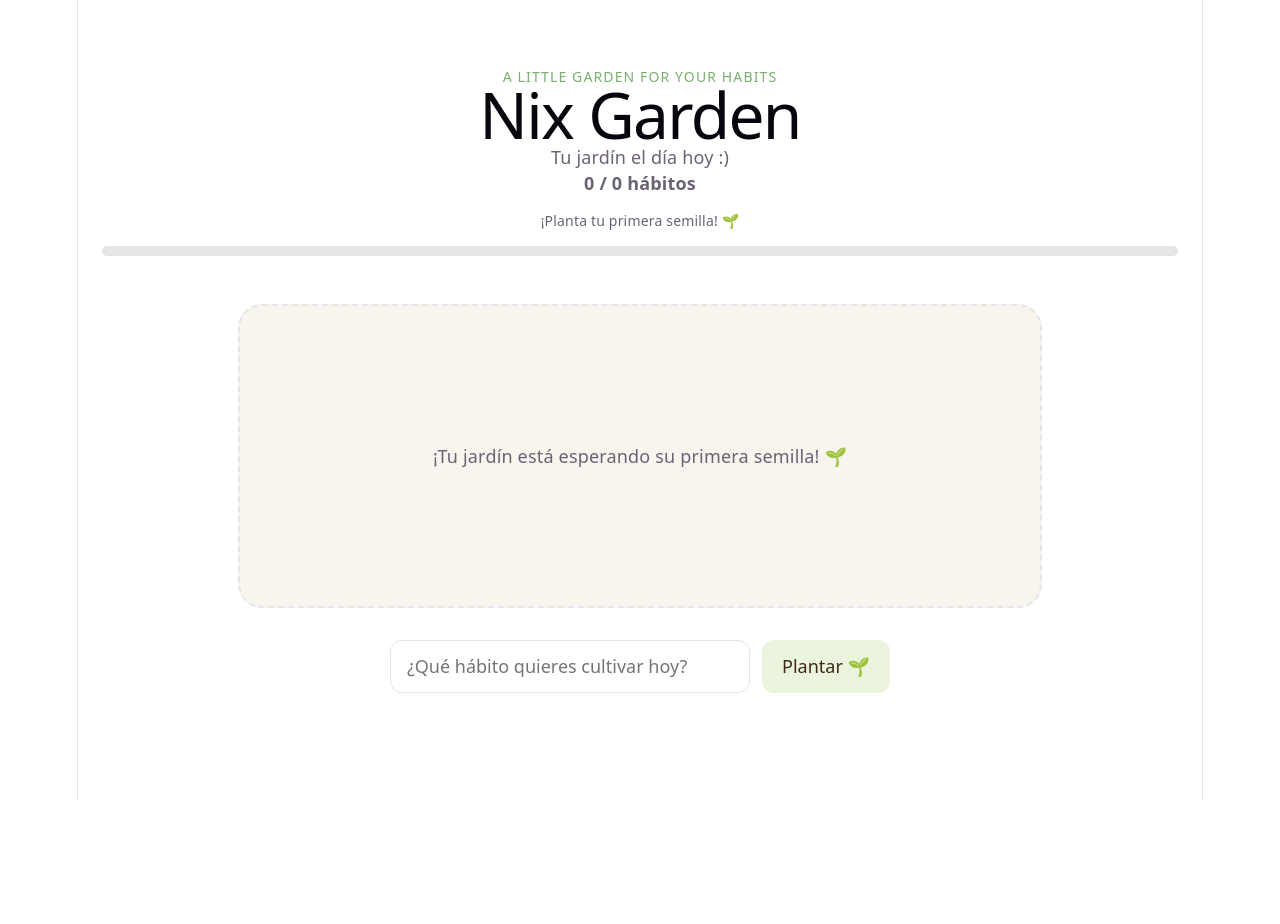
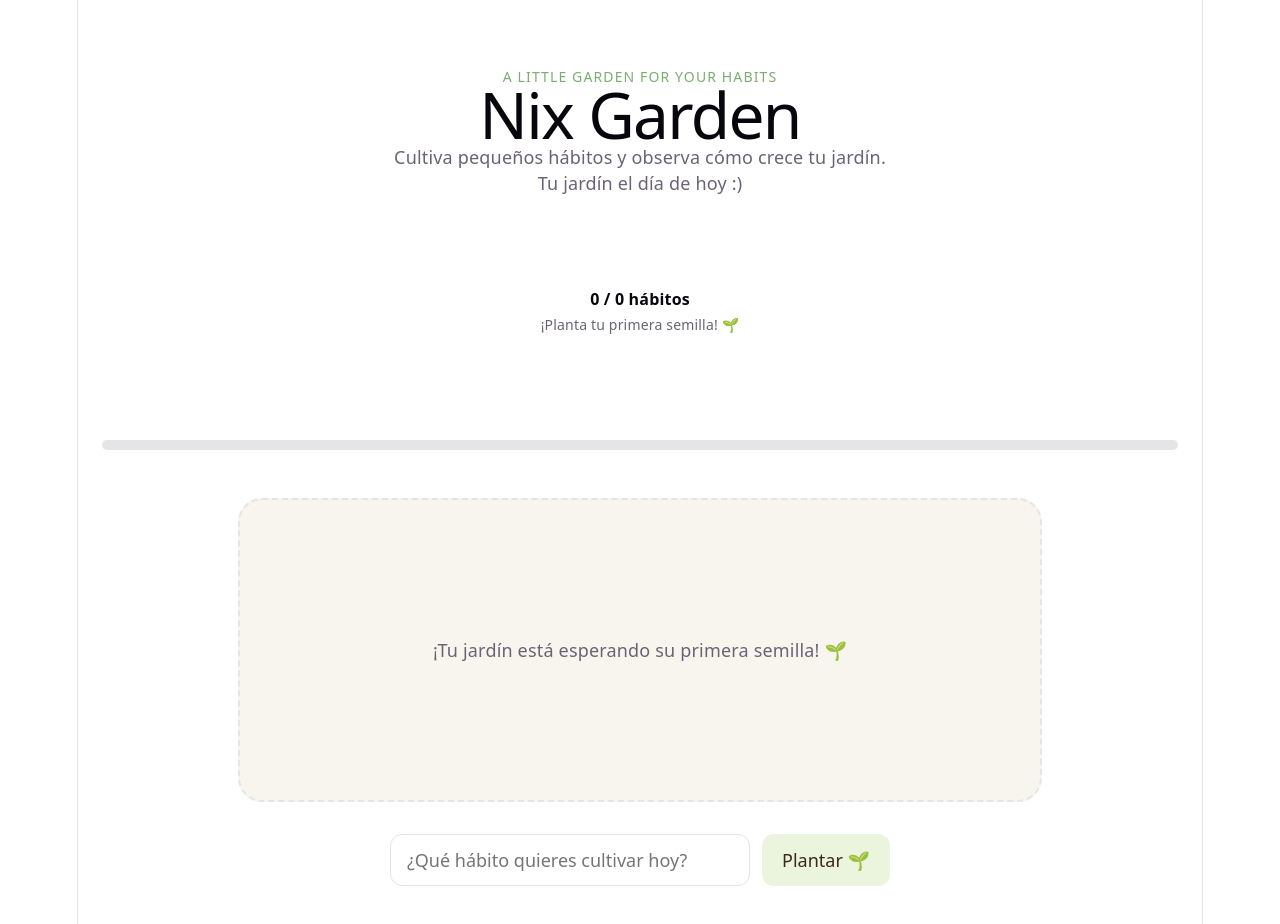
Before and after one commit to valferreiro/nix-garden, a React (Vite) app in the folder frontend/: page / in a window 1280 px wide. Shown: the top 924 px of the page. Before the commit the page ends 800 px from the top, so only its background shows below. Built offline with nearby package versions, Linux system fonts and the light colour scheme.

Commit message:
feat: add real habit streaks

```diff
--- a/frontend/package.json
+++ b/frontend/package.json
@@ -7,6 +7,7 @@
     "dev": "vite",
     "build": "tsc -b && vite build",
     "lint": "oxlint",
+    "test": "vitest",
     "preview": "vite preview"
   },
   "dependencies": {
@@ -20,6 +21,7 @@
     "@vitejs/plugin-react": "^6.1.0",
     "oxlint": "^1.79.0",
     "typescript": "~6.0.2",
-    "vite": "^8.2.2"
+    "vite": "^8.2.2",
+    "vitest": "^5.0.0"
   }
 }
--- a/frontend/src/App.tsx
+++ b/frontend/src/App.tsx
@@ -1,57 +1,110 @@
 import { useEffect, useState } from 'react'
 import './App.css'
 import PlantCard from './components/PlantCard'
+import { calculateStreak } from './utils/streak'
 
 type Habit = {
   id: number
   name: string
-  completed: boolean
-  streak: number
+  completions: string[]
+}
+
+const getToday = () => {
+  const today = new Date()
+
+  const year = today.getFullYear()
+  const month = String(today.getMonth() + 1).padStart(2, '0')
+  const day = String(today.getDate()).padStart(2, '0')
+
+  return `${year}-${month}-${day}`
+}
+
+const getPlant = (streak: number) => {
+  if (streak >= 7) {
+    return {
+      emoji: '✨',
+      stage: 'flower',
+    }
+  }
+
+  if (streak >= 3) {
+    return {
+      emoji: '🌷',
+      stage: 'bloom',
+    }
+  }
+
+  if (streak >= 1) {
+    return {
+      emoji: '🌿',
+      stage: 'sprout',
+    }
+  }
+
+  return {
+    emoji: '🌱',
+    stage: 'seed',
+  }
 }
 
 function App() {
   const [habits, setHabits] = useState<Habit[]>(() => {
-  const savedHabits = localStorage.getItem("nix-garden-items")
+    const savedHabits = localStorage.getItem('nix-garden-items')
 
     if (!savedHabits) {
       return []
     }
 
-  return JSON.parse(savedHabits)
+    const parsedHabits = JSON.parse(savedHabits)
+
+    return parsedHabits.map((habit: Habit & {
+      completed?: boolean
+      streak?: number
+    }) => ({
+      id: habit.id,
+      name: habit.name,
+      completions: habit.completions ?? [],
+    }))
   })
 
   const [habitName, setHabitName] = useState('')
 
   useEffect(() => {
     localStorage.setItem(
-      "nix-garden-items",
-      JSON.stringify(habits)
+      'nix-garden-items',
+      JSON.stringify(habits),
     )
   }, [habits])
 
+  const today = getToday()
+
   const toggleHabit = (habitId: number) => {
     setHabits((currentHabits) =>
-    currentHabits.map((habit) =>
-      habit.id === habitId
-        ? {
+      currentHabits.map((habit) => {
+        if (habit.id !== habitId) {
+          return habit
+        }
+
+        const completedToday = habit.completions.includes(today)
+
+        return {
           ...habit,
-            completed: !habit.completed,
-            streak: habit.completed
-              ? Math.max(0, habit.streak - 1)
-              : habit.streak + 1,
+          completions: completedToday
+            ? habit.completions.filter((date) => date !== today)
+            : [...habit.completions, today],
         }
-        : habit,
-    ),
+      }),
     )
   }
 
   const deleteHabit = (habitId: number) => {
     setHabits((currentHabits) =>
-  currentHabits.filter((habit) => habit.id !== habitId))
+      currentHabits.filter((habit) => habit.id !== habitId),
+    )
   }
 
   const completeHabits = habits.filter(
-  (habit) => habit.completed
+    (habit) => habit.completions.includes(today),
   ).length
 
   const progress =
@@ -61,62 +114,36 @@ const progress =
 
   const getGardenMessage = () => {
     if (habits.length === 0) {
-    return "¡Planta tu primera semilla! 🌱"
+      return '¡Planta tu primera semilla! 🌱'
     }
 
     if (completeHabits === habits.length) {
-    return "¡Tu jardín está floreciendo! 🌷✨"
+      return '¡Tu jardín está floreciendo! 🌷✨'
     }
 
     if (completeHabits > 0) {
-    return "¡Sigue cultivando! 🪴"
+      return '¡Sigue cultivando! 🪴'
     }
 
-  return "Las plantas esperan un poco de tu cariño 🧚🏻‍♀️"
-}
-
-const getPlant = (streak: number) => {
-  if (streak >= 7) {
-    return {
-      emoji: "✨",
-      stage: "flower",
-    }
-  }
-
-  if (streak >= 3) {
-    return {
-      emoji: "🌷",
-      stage: "bloom",
-    }
-  }
-
-  if (streak >= 1) {
-    return {
-      emoji: "🌿",
-      stage: "sprout",
-    }
-  }
-
-  return {
-    emoji: "🌱",
-    stage: "seed",
-  }
+    return 'Las plantas esperan un poco de tu cariño 🧚🏻‍♀️'
   }
 
   return (
     <main className="garden">
       <header className="garden-header">
-        <p className="garden-kicker">A little garden for your habits</p>
+        <p className="garden-kicker">
+          A little garden for your habits
+        </p>
 
         <h1>Nix Garden</h1>
 
         <p className="garden-description">
-
+          Cultiva pequeños hábitos y observa cómo crece tu jardín.
         </p>
       </header>
 
-      <div className='"garden-progress'>
-        <p>Tu jardín el día hoy :)</p>
+      <div className="garden-progress">
+        <p>Tu jardín el día de hoy :)</p>
 
         <strong>
           {completeHabits} / {habits.length} hábitos
@@ -134,7 +161,10 @@ const getPlant = (streak: number) => {
         />
       </div>
 
-      <section className="garden-space" aria-label="Tu jardín">
+      <section
+        className="garden-space"
+        aria-label="Tu jardín"
+      >
         {habits.length === 0 ? (
           <p className="empty-garden">
             ¡Tu jardín está esperando su primera semilla! 🌱
@@ -142,13 +172,15 @@ const getPlant = (streak: number) => {
         ) : (
           <div className="plants">
             {habits.map((habit) => {
-              const plant = getPlant(habit.streak)
+              const streak = calculateStreak(habit.completions)
+              const plant = getPlant(streak)
 
               return (
                 <PlantCard
                   key={habit.id}
                   habit={habit}
                   plant={plant}
+                  streak={streak}
                   onToggle={toggleHabit}
                   onDelete={deleteHabit}
                 />
@@ -159,8 +191,8 @@ const getPlant = (streak: number) => {
       </section>
 
       <form
-        className='habit-form'
-        onSubmit = {(event) => {
+        className="habit-form"
+        onSubmit={(event) => {
           event.preventDefault()
 
           if (!habitName.trim()) {
@@ -172,8 +204,7 @@ const getPlant = (streak: number) => {
             {
               id: Date.now(),
               name: habitName.trim(),
-              completed: false,
-              streak: 0
+              completions: [],
             },
           ])
 
@@ -188,7 +219,10 @@ const getPlant = (streak: number) => {
           aria-label="Nombre del hábito"
         />
 
-          <button type="submit" className="plant-button">
+        <button
+          type="submit"
+          className="plant-button"
+        >
           Plantar 🌱
         </button>
       </form>
--- a/frontend/src/components/PlantCard.tsx
+++ b/frontend/src/components/PlantCard.tsx
@@ -3,8 +3,7 @@ import { useState } from 'react'
 type Habit = {
   id: number
   name: string
-    completed: boolean
-    streak: number
+  completions: string[]
 }
 
 type Plant = {
@@ -15,6 +14,7 @@ type Plant = {
 type PlantCardProps = {
   habit: Habit
   plant: Plant
+  streak: number
   onToggle: (habitId: number) => void
   onDelete: (habitId: number) => void
 }
@@ -22,15 +22,26 @@ type PlantCardProps = {
 function PlantCard({
   habit,
   plant,
+  streak,
   onToggle,
   onDelete,
 }: PlantCardProps) {
+  const [isGrowing, setIsGrowing] = useState(false)
 
-    const [isGrowing, setIsGrowing] = useState(false)
+  const today = new Date()
+
+  const year = today.getFullYear()
+  const month = String(today.getMonth() + 1).padStart(2, '0')
+  const day = String(today.getDate()).padStart(2, '0')
+
+  const todayString = `${year}-${month}-${day}`
+
+  const completedToday = habit.completions.includes(todayString)
+
   const handleToggle = () => {
     onToggle(habit.id)
 
-        if (!habit.completed) {
+    if (!completedToday) {
       setIsGrowing(true)
 
       setTimeout(() => {
@@ -42,26 +53,29 @@ function PlantCard({
   return (
     <div
       className={`plant-card ${
-                habit.completed ? 'completed' : ''
+        completedToday ? 'completed' : ''
       } ${isGrowing ? 'growing' : ''}`}
     >
       <button
         type="button"
         className="plant-action"
         onClick={handleToggle}
+        aria-label={`Completar hábito ${habit.name}`}
       >
         <span className={`plant ${plant.stage}`}>
           {plant.emoji}
         </span>
       </button>
 
-            <span className="plant-name">{habit.name}</span>
+      <span className="plant-name">
+        {habit.name}
+      </span>
 
       <span className="plant-streak">
-            {habit.streak === 0
+        {streak === 0
           ? 'Nueva semilla'
-                : `${habit.streak} ${
-                    habit.streak === 1 ? 'día' : 'días'
+          : `${streak} ${
+              streak === 1 ? 'día' : 'días'
             }`}
       </span>
 
@@ -75,4 +89,5 @@ function PlantCard({
     </div>
   )
 }
+
 export default PlantCard
--- /dev/null
+++ b/frontend/src/utils/streak.ts
@@ -0,0 +1,52 @@
+export const calculateStreak = (
+  completions: string[],
+  referenceDate = new Date(),
+) => {
+  if (completions.length === 0) {
+    return 0
+  }
+
+  const completedDates = new Set(completions)
+
+  const formatDate = (date: Date) => {
+    const year = date.getFullYear()
+    const month = String(date.getMonth() + 1).padStart(2, '0')
+    const day = String(date.getDate()).padStart(2, '0')
+
+    return `${year}-${month}-${day}`
+  }
+
+  const today = new Date(
+    referenceDate.getFullYear(),
+    referenceDate.getMonth(),
+    referenceDate.getDate(),
+  )
+
+  const todayString = formatDate(today)
+
+  const yesterday = new Date(today)
+  yesterday.setDate(yesterday.getDate() - 1)
+
+  const yesterdayString = formatDate(yesterday)
+
+  if (
+    !completedDates.has(todayString) &&
+    !completedDates.has(yesterdayString)
+  ) {
+    return 0
+  }
+
+  const currentDate = completedDates.has(todayString)
+    ? today
+    : yesterday
+
+  let streak = 0
+
+  while (completedDates.has(formatDate(currentDate))) {
+    streak++
+
+    currentDate.setDate(currentDate.getDate() - 1)
+  }
+
+  return streak
+}
```
Also changed, not shown: 2 other files (tests, documents, lock files or other folders). Lines whose indentation alone changed are shown as unchanged.
